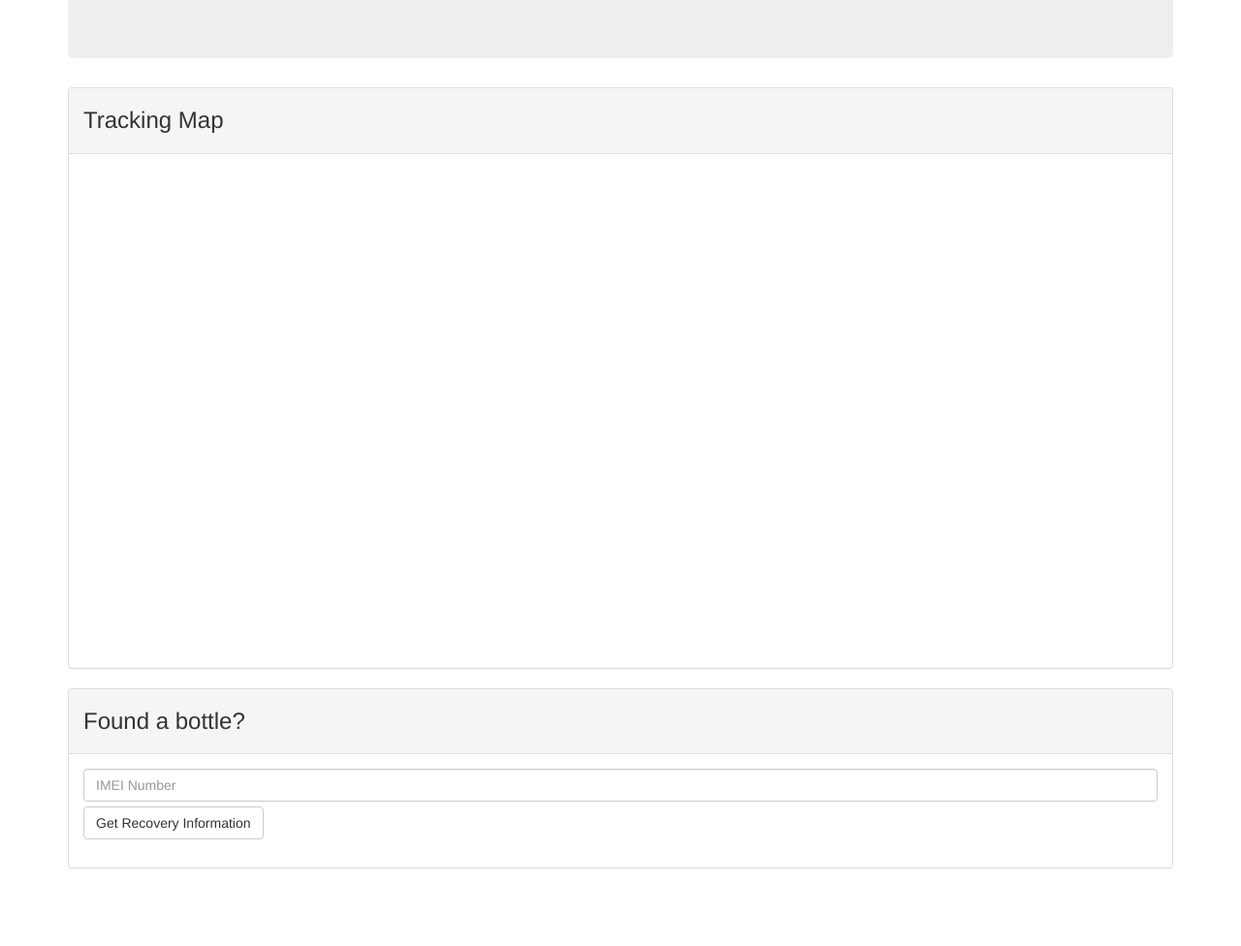
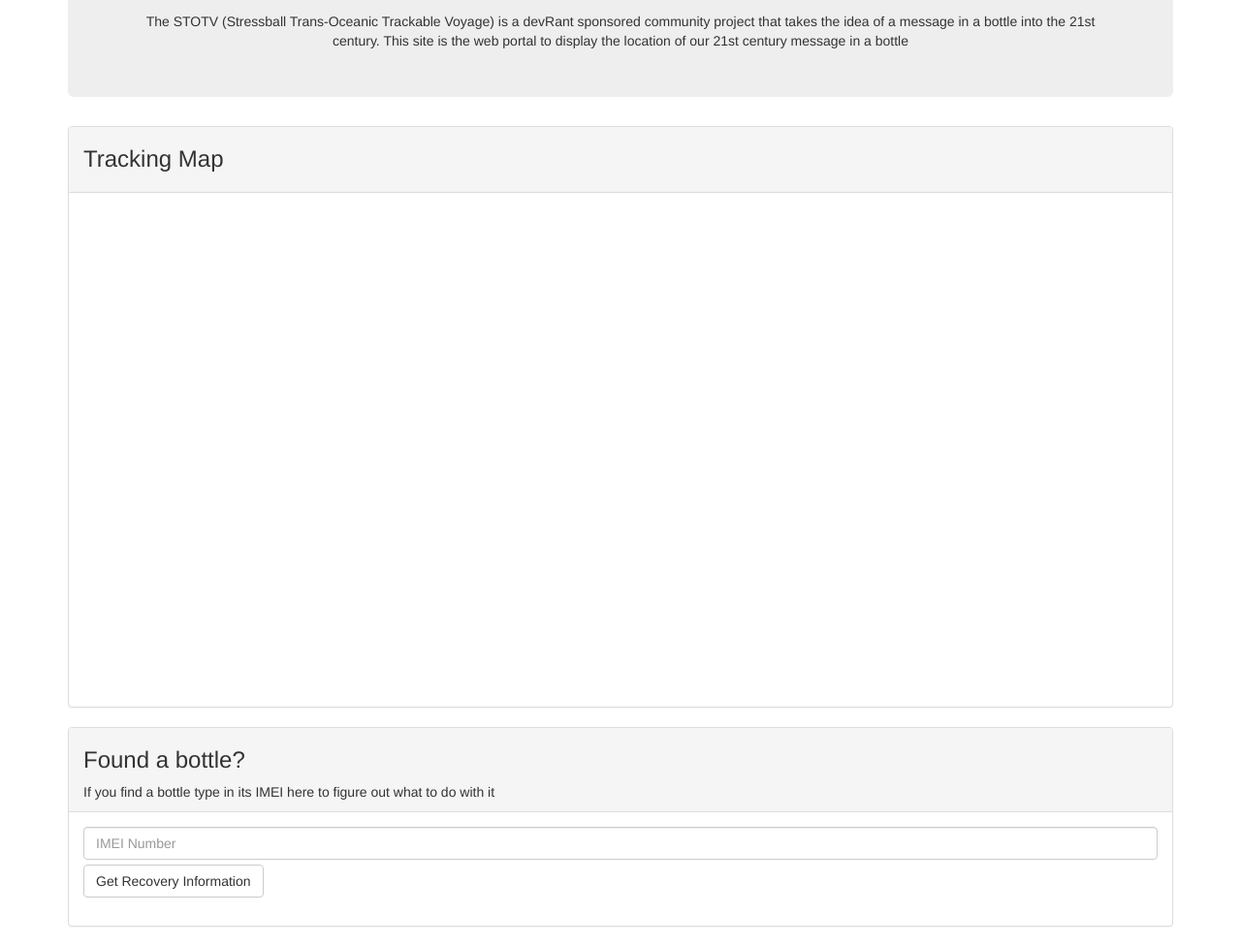
Before and after one commit to STOTV/STOTV-Server, a website: page static/index.html in a window 1280 px wide. Shown: the part 180-1156 px from the top of the page at 97% size. Before the commit the page ends 1096 px from the top, so only its background shows below. Drawn offline with nearby package versions, Linux system fonts and the light colour scheme; some packages are replaced by stand-ins of ours; no server answers.

Commit message:
Added a about message at the top and a instructions message in the found a bottle panel

```diff
--- a/static/index.html
+++ b/static/index.html
@@ -29,6 +29,7 @@
         <div class="black">
             <h1>devRant Community Project 2016</h1>
             <p> The tracking website for the devRant stressball in a bottle project </p>
+    		<p2> The STOTV (Stressball Trans-Oceanic Trackable Voyage) is a devRant sponsored community project that takes the idea of a message in a bottle into the 21st century. This site is the web portal to display the location of our 21st century message in a bottle</p2>
         </div>
     </div>
     <!--<div class="white">-->
@@ -40,6 +41,7 @@
     <div class="panel panel-default recovery">
         <div class="panel-heading">
             <h3>Found a bottle?</h3>
+            <p3> If you find a bottle type in its IMEI here to figure out what to do with it </p3>
         </div>
         <div class="panel-body">
             <div id="recovery">
```
